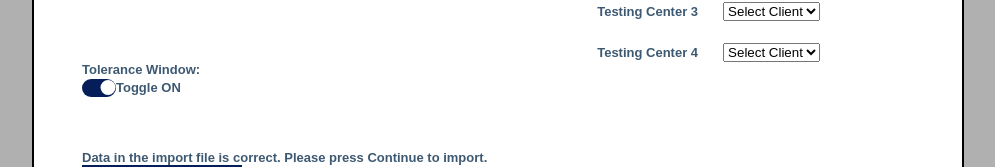
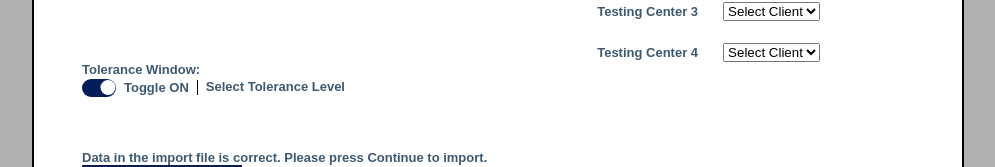
Before and after one commit to Brian4755/DocumentUploadPage, a React (Create React App) app: page / in a window 1280 px wide. Shown: the part 446-613 px from the top of the page, without its empty margins (142-1137 px from the left). Built offline with nearby package versions, Linux system fonts and the light colour scheme.

Commit message:
tolerance window text update

```diff
--- a/src/App.css
+++ b/src/App.css
@@ -78,15 +78,13 @@ p {
   grid-column: -1/1;
 }
 
-.tolerance-window div {
+.tolerance-window > div {
   display: flex;
   align-items: center;
 }
 
 .toggle-text {
-  margin-top: 2px;
+  margin: 2px 8px 0px 8px;
+  padding-right: 8px;
+  border-right: solid black 1px;
 }
-
-.location-checking {
-  /* height: fit-content; */
-}
--- a/src/Tolerance.js
+++ b/src/Tolerance.js
@@ -20,6 +20,9 @@ const Tolerance = () => {
         <div className='toggle-text'>
           Toggle {slider ? 'ON' : 'OFF'}
         </div>
+        <div>
+          Select Tolerance Level
+        </div>
       </div>
     </div>
    );
```
